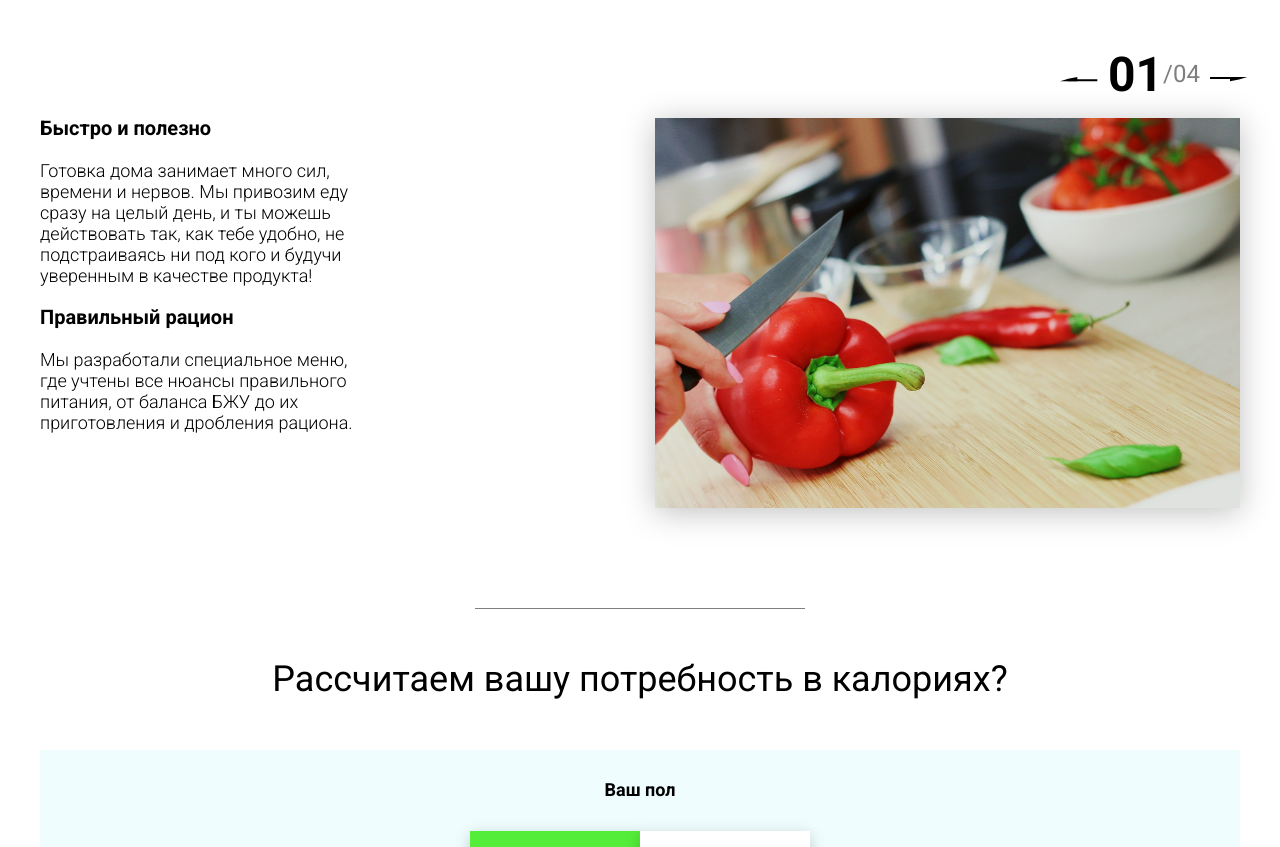
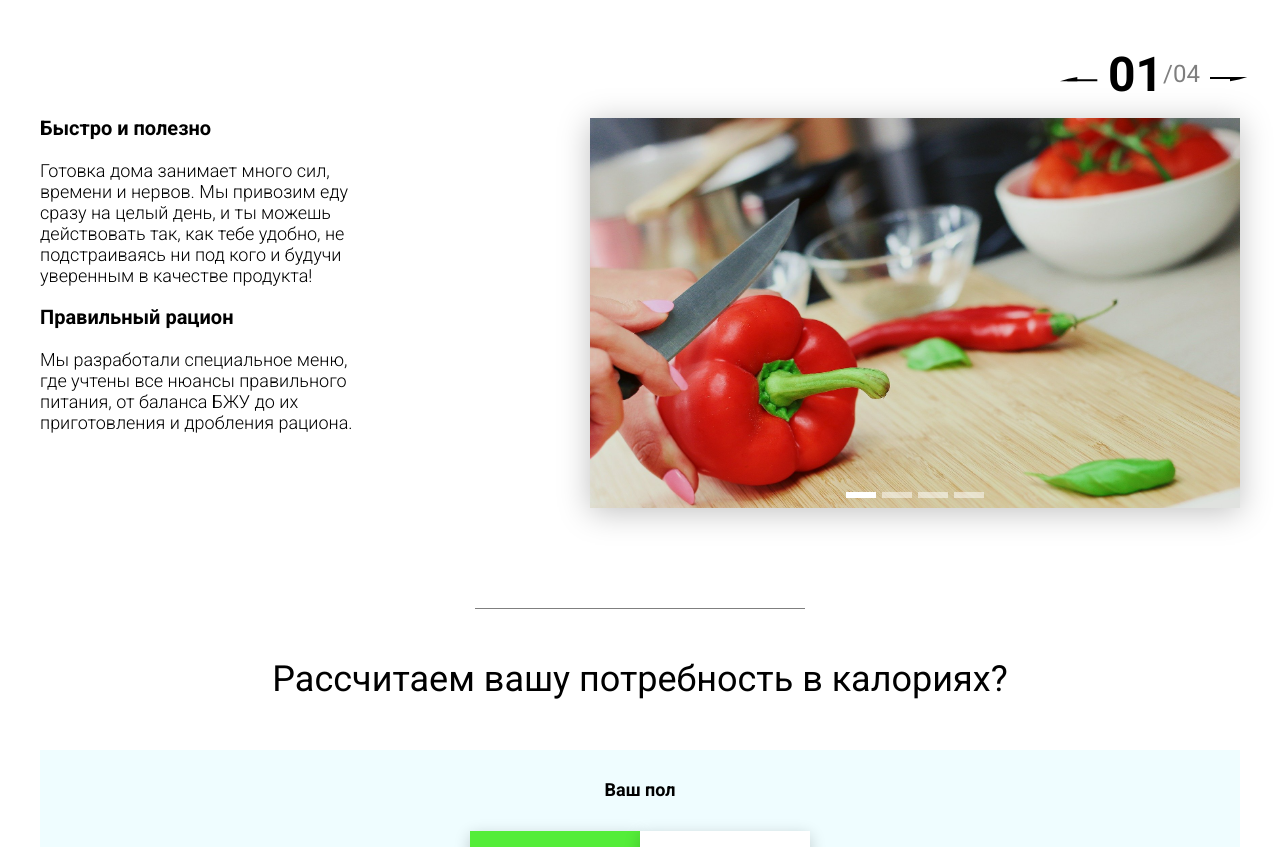
Before and after one commit to Maksym-Siroshtan/food, a website: page index.html in a window 1280 px wide. Shown: the part 1176-2023 px from the top of the page. Drawn offline with nearby package versions, Linux system fonts and the light colour scheme.

Commit message:
Modified slider in script.js

```diff
--- a/js/script.js
+++ b/js/script.js
@@ -381,8 +381,8 @@ window.addEventListener("DOMContentLoaded", () => {
     slidesField = document.querySelector(".offer__slider-inner"),
     width = window.getComputedStyle(slidesWrapper).width;
 
-   let slideIndex = 1;
-   /* offset = 0;
+   let slideIndex = 1,
+    offset = 0;
 
   if (slideIndex < 10) {
     total.textContent = `0${slides.length}`;
@@ -495,10 +495,10 @@ window.addEventListener("DOMContentLoaded", () => {
       dotsOpacityStyle(dots);
     });
   });
- */
+
   //Простой пример слайдера!
 
-   showSlides(slideIndex);
+   /* showSlides(slideIndex);
 
   if (slideIndex < 10) {
     total.textContent = `0${slides.length}`;
@@ -536,7 +536,7 @@ window.addEventListener("DOMContentLoaded", () => {
 
   next.addEventListener("click", () => {
     plusSlides(1);
-  });
+  }); */
 
   //Calc
 
--- a/scss/blocks/calculating.scss
+++ b/scss/blocks/calculating.scss
@@ -77,7 +77,7 @@
   justify-content: space-between;
   margin: 30px auto 0 auto;
 
-  @include phones-l {
+  @include phones-xl {
     justify-content: space-around;
   }
 }
```
Also changed, not shown: css/style.css.
